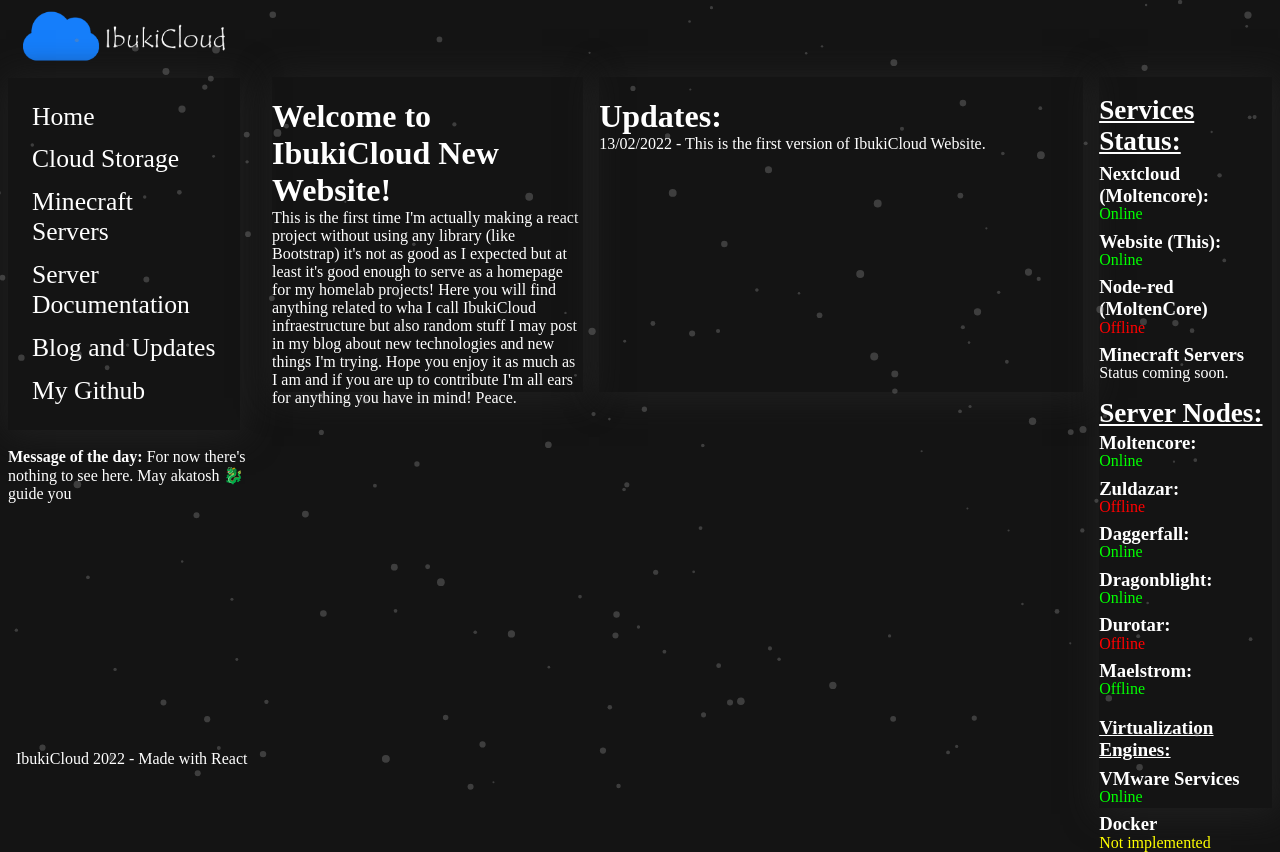
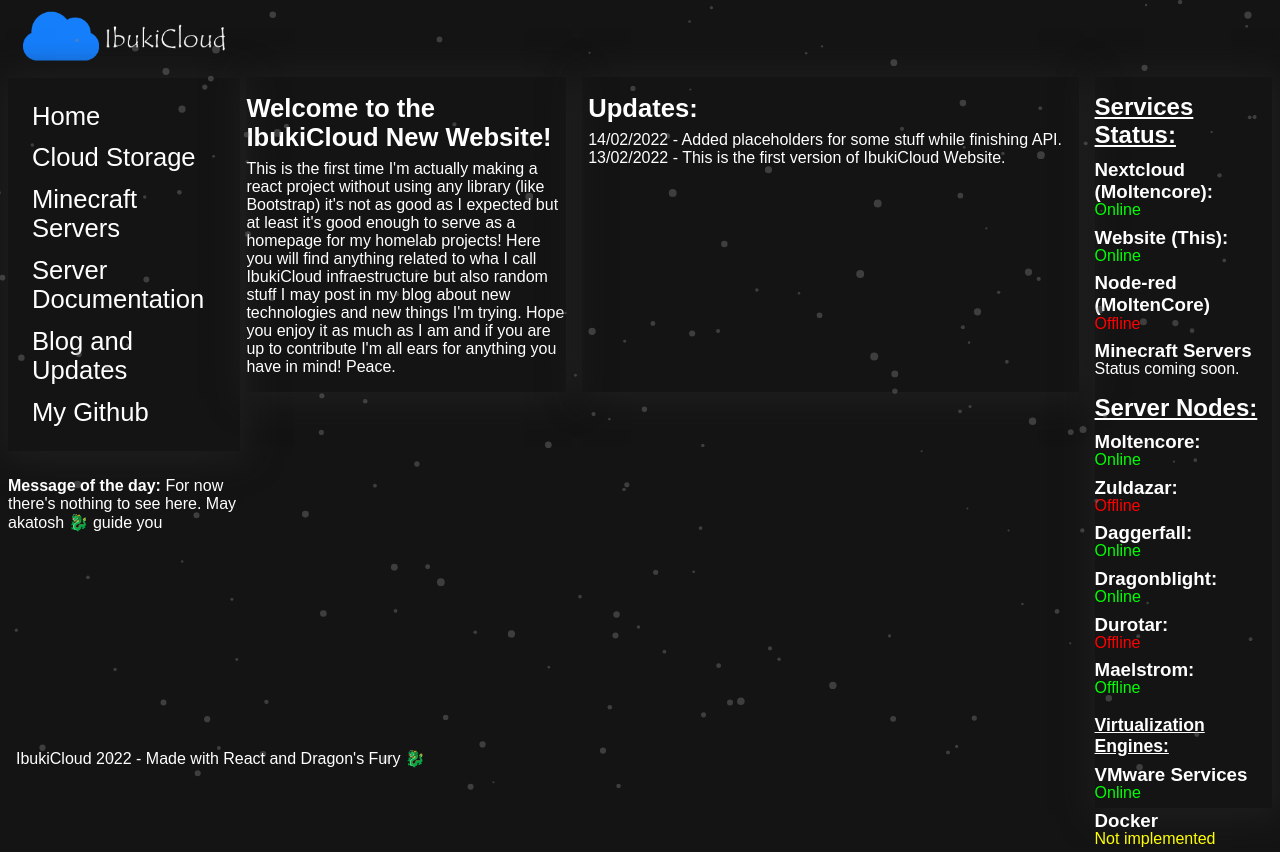
Before and after one commit to luizantoniofx/ibukicloud-mainwebsite, a React (Create React App) app: page / in a window 1280 px wide. Built offline with nearby package versions, Linux system fonts and the light colour scheme.

Commit message:
Changing layout and changed font to Arial.

```diff
--- a/src/BodyDefault/BodyDefault.css
+++ b/src/BodyDefault/BodyDefault.css
@@ -1,3 +1,8 @@
 .defaultpg {
     color: #ffffff;
+    margin-left: 0.4em;
 }
+.title {
+    font-size: 1.6em;
+    margin-bottom: -0.3em;
+}
--- a/src/BodyDefault/BodyDefault.jsx
+++ b/src/BodyDefault/BodyDefault.jsx
@@ -3,7 +3,7 @@ import './BodyDefault.css'
 export default () => {
     return (
         <div className='default_pg'>
-            <h1>Welcome to IbukiCloud New Website!</h1>
+            <h1 className='title'>Welcome to the IbukiCloud New Website!</h1>
             <PostTX />
         </div>
 )
--- a/src/Footer/Footer.jsx
+++ b/src/Footer/Footer.jsx
@@ -3,7 +3,7 @@ import './Footer.css'
 export default () => {
     return (
     <div class="footer">
-        <footer><p>IbukiCloud 2022 - Made with React</p></footer>
+        <footer><p>IbukiCloud 2022 - Made with React and Dragon's Fury 🐉</p></footer>
     </div>
     )
 }
--- a/src/ServerStatus/ServerStatus.css
+++ b/src/ServerStatus/ServerStatus.css
@@ -5,19 +5,21 @@
 .sv {
     text-decoration: underline;
     margin-bottom: -1.3em;
-    font-size: 1.7em;
+    font-size: 1.5em;
 }
 
 .nodes {
     text-decoration: underline;
-    font-size: 1.7em;
+    font-size: 1.5em;
     margin-top: 0.6em;
+    margin-bottom: -0.3em;
 }
 
 .virt {
     text-decoration: underline;
-    font-size: 1.2em;
+    font-size: 1.1em;
     margin-top: 1em;
+    margin-bottom: -0.5em;
 }
 
 h3 {
@@ -36,3 +38,7 @@ h3 {
 .dck {
     color: #ffff00
 }
+.title {
+    font-size: 1.6em;
+    margin-bottom: -0.3em;
+}
--- a/src/UpdatesPath/UpdatesPath.css
+++ b/src/UpdatesPath/UpdatesPath.css
@@ -1,3 +1,9 @@
 .default-up {
     color: #ffffff;
+    margin-left: 0.4em;
 }
+
+.title_up {
+    font-size: 1.6em;
+    margin-bottom: -0.3em;
+}
--- a/src/UpdatesPath/UpdatesPath.jsx
+++ b/src/UpdatesPath/UpdatesPath.jsx
@@ -3,12 +3,16 @@ import './UpdatesPath.css'
 export default () => {
     return (
         <div className='default-up'>
-            <h1>Updates:</h1>
+            <h1 className='title_up'>Updates:</h1>
             <PostTX/>
         </div>
     )
 }
 
 const PostTX = () =>{
-    return <p>13/02/2022 - This is the first version of IbukiCloud Website.</p>;
+    return <p>
+        14/02/2022 - Added placeholders for some stuff while finishing API.
+        <br></br>
+        13/02/2022 - This is the first version of IbukiCloud Website.
+        </p>;
     };
--- a/src/app.css
+++ b/src/app.css
@@ -4,6 +4,7 @@
     flex-wrap:nowrap;
     min-height: 50vh;
     max-height: 100vh;
+    font-family: Arial, Helvetica, sans-serif;
 }
 
 .footer{
@@ -49,7 +50,7 @@
     color: #ffffff;
     padding: 1rem;
     position: absolute;
-    top: 25em;
+    top: 26.8em;
     left: -0.5em;
     width: 14.9em
 }
```
